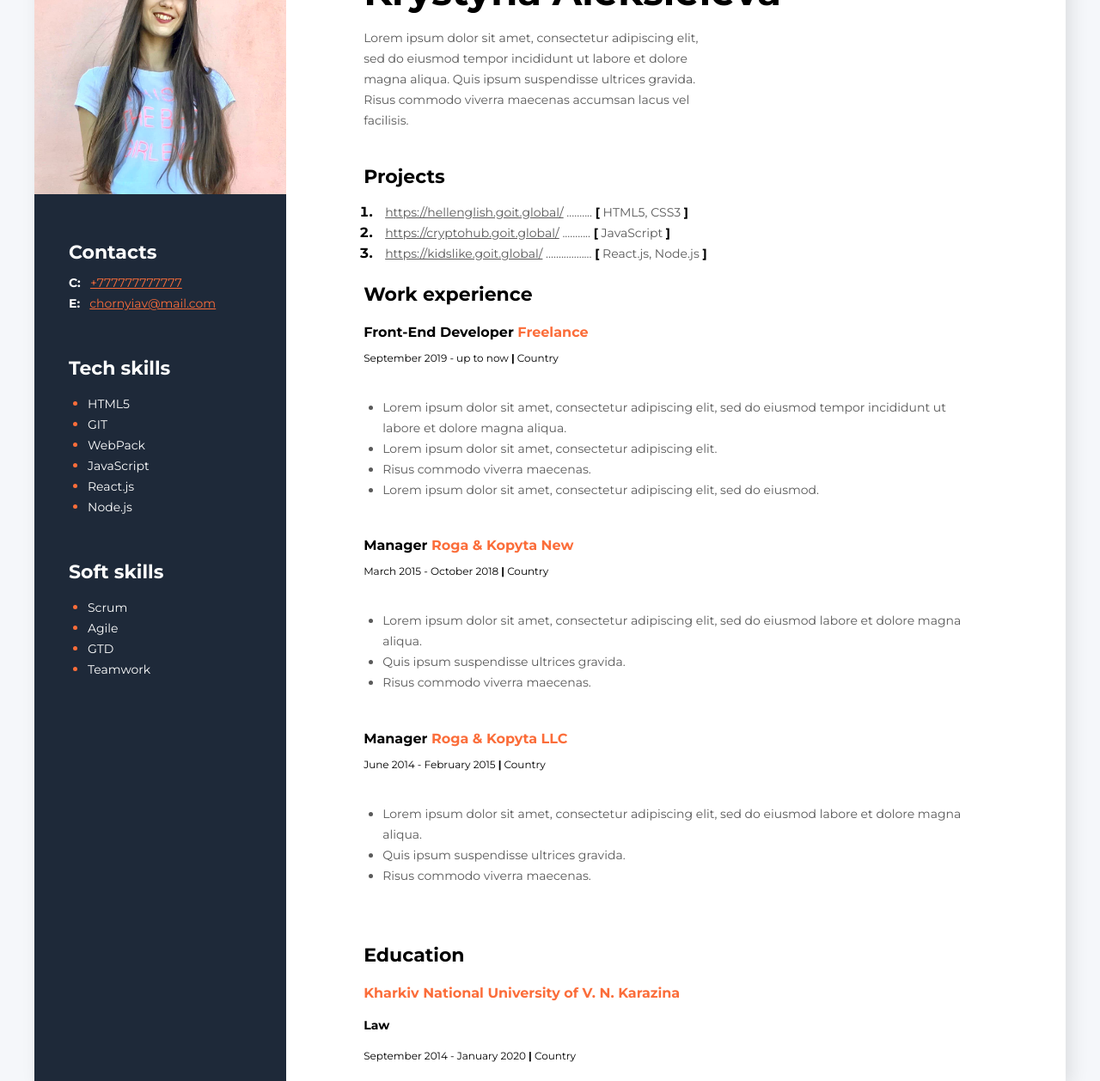
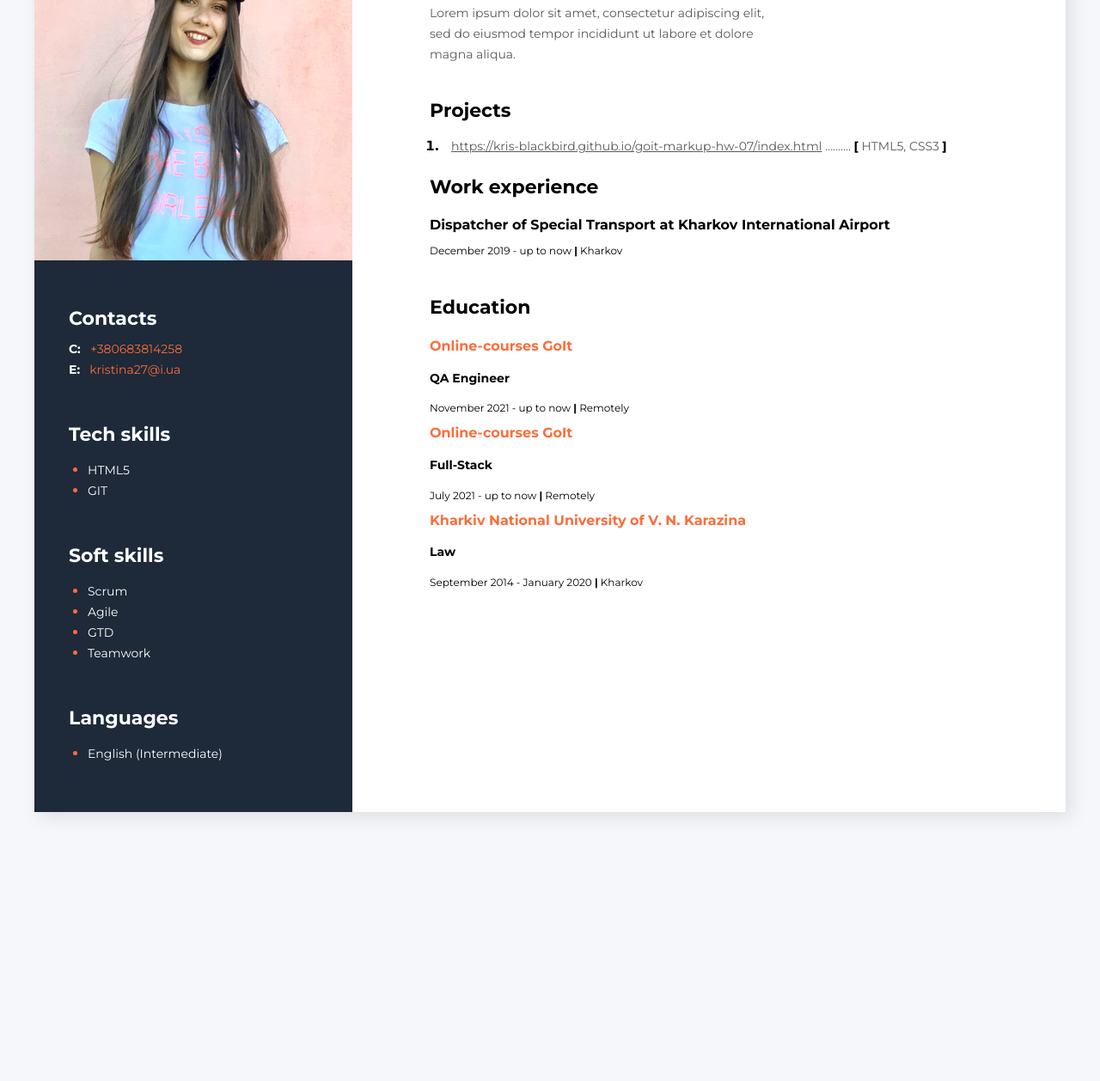
Before and after one commit to Kris-blackbird/my-first, a plain HTML site: page index.html in a window 1280 px wide. Shown: the part 147-1405 px from the top of the page at 86% size. After the commit the page ends 1132 px from the top, so only its background shows below. Drawn offline with Linux system fonts and the light colour scheme.

Commit message:
Update index.html

```diff
--- a/index.html
+++ b/index.html
@@ -1,33 +1,42 @@
 <!DOCTYPE html>
-<html lang="en">
+<html lang="ru">
   <head>
-    <meta charset="UTF-8">
-    <meta name="viewport" content="width=device-width, initial-scale=1.0">
+    <meta charset="UTF-8" />
+    <meta name="viewport" content="width=device-width, initial-scale=1.0" />
     <title>My resume</title>
-    <link rel="preconnect" href="https://fonts.gstatic.com" crossorigin>
-    <link href="https://fonts.googleapis.com/css2?family=Montserrat:wght@400;700&display=swap" rel="stylesheet">
-    <link rel="stylesheet" href="css/style.css">
-    <link rel="stylesheet" href="css/media.css">
-
+    <link rel="preconnect" href="https://fonts.gstatic.com" crossorigin />
+    <link
+      href="https://fonts.googleapis.com/css2?family=Montserrat:wght@400;700&display=swap"
+      rel="stylesheet"
+    />
+    <link rel="stylesheet" href="css/style.css" />
+    <link rel="stylesheet" href="css/media.css" />
   </head>
   <body>
-
     <!-- Main container -->
     <div class="main-container">
       <!-- sidebar section-->
       <aside class="sidebar-section">
-            <img width="300" src="img/photo_2021-07-07_11-39-50.jpg" alt="my photo">
+        <img
+          width="300"
+          src="img/photo_2021-07-07_11-39-50.jpg"
+          alt="my photo"
+        />
 
         <!-- contacts section -->
         <div class="contacts-sections">
           <h3 class="sidebar-title">Contacts</h3>
           <div>
             <span class="contacts-section-type">C:</span>
-                <a class="contacts-section-link"href="tel:+777777777777"> +777777777777</a>
+            <a class="contacts-section-link link" href="tel:+380683814258">
+              +380683814258</a
+            >
           </div>
           <div>
             <span class="contacts-section-type">Е:</span>
-                    <a class="contacts-section-link"href="mailto:chornyiav@mail.com">chornyiav@mail.com</a>
+            <a class="contacts-section-link link" href="mailto:kristina27@i.ua"
+              >kristina27@i.ua</a
+            >
           </div>
         </div>
 
@@ -35,38 +44,61 @@
         <div class="tech-skills-section">
           <h3 class="sidebar-title">Tech skills</h3>
           <ul class="tech-skills-list">
-                    <li class="tech-skills-item"> <span class="tech-skills-item-text">HTML5</span> </li>
-                    <li class="tech-skills-item"> <span class="tech-skills-item-text">GIT</span> </li>
-                    <li class="tech-skills-item"> <span class="tech-skills-item-text">WebPack</span> </li>
-                    <li class="tech-skills-item"> <span class="tech-skills-item-text">JavaScript</span> </li>
-                    <li class="tech-skills-item"> <span class="tech-skills-item-text">React.js</span> </li>
-                    <li class="tech-skills-item"> <span class="tech-skills-item-text">Node.js</span> </li>
+            <li class="tech-skills-item">
+              <span class="tech-skills-item-text">HTML5</span>
+            </li>
+            <li class="tech-skills-item">
+              <span class="tech-skills-item-text">GIT</span>
+            </li>
+            </li>
           </ul>
         </div>
+
+
+
 
         <!-- Soft skills section -->
         <div class="soft-skills-section">
           <h3 class="sidebar-title">Soft skills</h3>
           <ul class="soft-skills-list">
-                        <li class="soft-skills-item"> <span class="soft-skills-item-text"> Scrum </span></li>
-                        <li class="soft-skills-item"> <span class="soft-skills-item-text"> Agile </span></li>
-                        <li class="soft-skills-item"> <span class="soft-skills-item-text"> GTD </span></li>
-                        <li class="soft-skills-item"> <span class="soft-skills-item-text"> Teamwork </span></li>
+            <li class="soft-skills-item">
+              <span class="soft-skills-item-text"> Scrum </span>
+            </li>
+            <li class="soft-skills-item">
+              <span class="soft-skills-item-text"> Agile </span>
+            </li>
+            <li class="soft-skills-item">
+              <span class="soft-skills-item-text"> GTD </span>
+            </li>
+            <li class="soft-skills-item">
+              <span class="soft-skills-item-text"> Teamwork </span>
+            </li>
           </ul>
         </div>
+
+        <!-- Languges-->
+        <div class="soft-skills-section">
+          <h3 class="sidebar-title">Languages</h3>
+          <ul class="soft-skills-list">
+            <li class="soft-skills-item">
+              <span class="soft-skills-item-text"> English (Intermediate) </span>
+            </li>
+          </ul>
+
+        </div>
       </aside>
-
-
 
       <!-- Main content section-->
       <div class="main-content-section">
         <!-- About me section -->
         <div class="about-me-section">
 
-                <h2 class="about-me-profession">Front-End Developer</h2>
           <h1 class="about-me-name">Krystyna Aleksieieva</h1>
 
-                <p class="about-me-description">Lorem ipsum dolor sit amet, consectetur adipiscing elit, sed do eiusmod tempor incididunt ut labore et dolore magna aliqua. Quis ipsum suspendisse ultrices gravida. Risus commodo viverra maecenas accumsan lacus vel facilisis. </p>
+          <p class="about-me-description">
+            Lorem ipsum dolor sit amet, consectetur adipiscing elit, sed do
+            eiusmod tempor incididunt ut labore et dolore magna aliqua.
+          </p>
         </div>
 
         <!-- My projects section -->
@@ -76,25 +108,17 @@
           <ol class="my-projects-list">
             <li class="my-projects-item">
               <span class="my-projects-text">
-                            <a href="https://hellenglish.goit.global/" class="my-projects-link">https://hellenglish.goit.global/</a>
+                <a
+                  href="https://kris-blackbird.github.io/goit-markup-hw-07/index.html"
+                  class="my-projects-link"
+                  >https://kris-blackbird.github.io/goit-markup-hw-07/index.html</a
+                >
                 ..........
-                            <span class="my-projects-bracket">[</span> HTML5, CSS3 <span class="my-projects-bracket">]</span>
+                <span class="my-projects-bracket">[</span> HTML5, CSS3
+                <span class="my-projects-bracket">]</span>
               </span>
             </li>
-                    <li class="my-projects-item">
-                        <span class="my-projects-text">
-                            <a href="https://cryptohub.goit.global/"class="my-projects-link">https://cryptohub.goit.global/</a>
-                            ...........
-                            <span class="my-projects-bracket">[</span> JavaScript <span class="my-projects-bracket">]</span>
-                        </span>
-                    </li>
-                    <li class="my-projects-item">
-                        <span class="my-projects-text">
-                            <a href=" https://kidslike.goit.global/"class="my-projects-link"> https://kidslike.goit.global/</a>
-                            ..................
-                            <span class="my-projects-bracket">[</span> React.js, Node.js <span class="my-projects-bracket">]</span>
-                        </span>
-                    </li>
+
           </ol>
         </div>
 
@@ -104,75 +128,54 @@
 
           <!-- Company 3 -->
           <div class="my-work-experience-company-block">
-                    <h4 class="my-work-experience-position">Front-End Developer <span class="my-work-experience-company">Freelance</span></h4>
-                <p class="my-work-experience-period">September 2019 - up to now  <span class="my-work-experience-divider">|</span> Country</p>
+            <h4 class="my-work-experience-position">
+              Dispatcher of Special Transport at Kharkov International Airport
 
-                <ul class="my-work-experience-duties">
-                        <li class="my-work-experience-duty">Lorem ipsum dolor sit amet, consectetur adipiscing elit, sed do eiusmod tempor incididunt ut labore et dolore magna aliqua. </li>
-                        <li class="my-work-experience-duty">Lorem ipsum dolor sit amet, consectetur adipiscing elit.</li>
-                        <li class="my-work-experience-duty">Risus commodo viverra maecenas. </li>
-                        <li class="my-work-experience-duty">Lorem ipsum dolor sit amet, consectetur adipiscing elit, sed do eiusmod. </li>
-                </ul>
+            </h4>
+            <p class="my-work-experience-period">
+              December 2019 - up to now
+              <span class="my-work-experience-divider">|</span> Kharkov
+            </p>
           </div>
-
-                <!-- Company 2 -->
-                <div>
-                    <h4 class="my-work-experience-position">Manager <span class="my-work-experience-company">Roga & Kopyta New</span></h4>
-                    <p class="my-work-experience-period">March 2015 - October 2018  <span class="my-work-experience-divider">|</span> Country</p>
-
-                    <ul class="my-work-experience-duties">
-                    <li class="my-work-experience-duty">Lorem ipsum dolor sit amet, consectetur adipiscing elit, sed do eiusmod labore et dolore magna aliqua. </li>
-                    <li class="my-work-experience-duty">Quis ipsum suspendisse ultrices gravida. </li>
-                    <li class="my-work-experience-duty">Risus commodo viverra maecenas. </li>
-
-                    </ul>
-                </div>
-
-                <!-- Company 1 -->
-                <div>
-                    <h4 class="my-work-experience-position"> Manager <span class="my-work-experience-company">Roga & Kopyta LLC</span></h4>
-                    <p class="my-work-experience-period">June 2014 - February 2015  <span class="my-work-experience-divider">|</span>  Country</p>
-
-                    <ul class="my-work-experience-duties">
-                        <li class="my-work-experience-duty">Lorem ipsum dolor sit amet, consectetur adipiscing elit, sed do eiusmod labore et dolore magna aliqua. </li>
-                        <li class="my-work-experience-duty">Quis ipsum suspendisse ultrices gravida. </li>
-                        <li class="my-work-experience-duty">Risus commodo viverra maecenas. </li>
-                    </ul>
         </div>
 
 
-            </div>
-
         <!-- My education section-->
-            <div class="my-education-section">
-                <h3 class="main-content-title">Education</h3>
-                <h3> <span class="my-education-title"> Kharkiv National University of V. N. Karazina </span></h3>
-                <h4 class="my-education-faculty"> Law </h4>
-                <p class="my-educational-period">September 2014 - January 2020  <span class="my-educational-experience-divider">|</span> Country</p>
-            </div>
 
 
+        <section class="my-education-section">
+          <h3 class="main-content-title">Education</h3>
+          <h3>
+            <span class="my-education-title">
+              Online-courses GoIt
+            </span>
+          </h3>
+          <h4 class="my-education-faculty">QA Engineer</h4>
+          <p class="my-educational-period">
+            November 2021 - up to now
+            <span class="my-educational-experience-divider">|</span> Remotely
+          </p>
+          <span class="my-education-title">
+             Online-courses GoIt
+            </span>
+          </h3>
+          <h4 class="my-education-faculty">Full-Stack</h4>
+          <p class="my-educational-period">
+            July 2021 - up to now
+            <span class="my-educational-experience-divider">|</span> Remotely
+          </p>
 
-
-
-
-
-
-
-
-
-
-
-
-
-
+          <span class="my-education-title">
+              Kharkiv National University of V. N. Karazina
+            </span>
+          </h3>
+          <h4 class="my-education-faculty">Law</h4>
+          <p class="my-educational-period">
+            September 2014 - January 2020
+            <span class="my-educational-experience-divider">|</span> Kharkov
+          </p>
+        </section>
       </div>
-
-
-
-
     </div>
-
-
   </body>
 </html>
```
Lines whose indentation alone changed are shown as unchanged.
